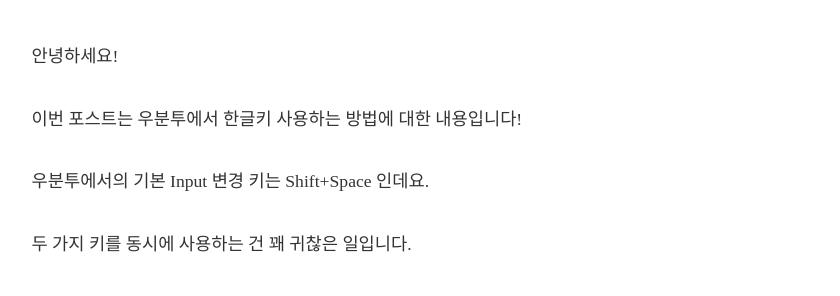
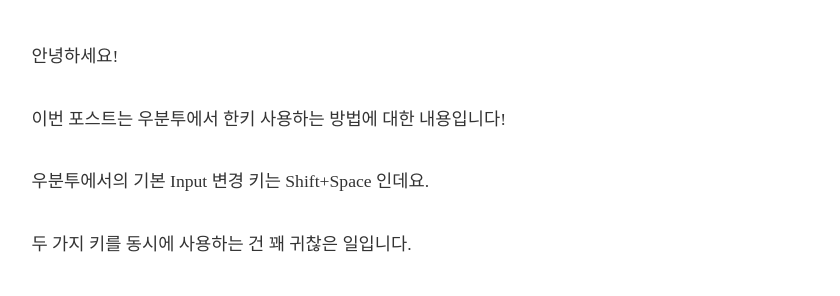
Before and after one commit to PEBpung/PEBpung.github.io, a Jekyll site: the page built from _posts/2020-08-04-ubuntu-hangle-setting.md, in a window 1280 px wide and 900 px high. Shown: the part 275-571 px from the top of the window, without its empty margins (220-1060 px from the left). Built offline with Jekyll 4.4.1, drawn with Linux system fonts in a browser that asks for light colours; nearby versions of some CDN libraries; some web fonts are replaced; comment, search, counter and statistics services are not loaded; some of the changed text lies outside the part shown.

Commit message:
Revise poster

```diff
--- a/_posts/2020-08-04-ubuntu-hangle-setting.md
+++ b/_posts/2020-08-04-ubuntu-hangle-setting.md
@@ -11,7 +11,7 @@
 
 <br>
 
-이번 포스트는 우분투에서 한글키 사용하는 방법에 대한 내용입니다!
+이번 포스트는 우분투에서 한키 사용하는 방법에 대한 내용입니다!
 
 <br>
 
@@ -143,4 +143,9 @@
 
 <br>
 
+(Tip)
+만약 제대로 실행이 안 되신다면 컴퓨터를 다시시작 해주세요!
+
+<br>
+
 ![flow](/assets/img/2020-08-04/hangle6.png)   ![flow](/assets/img/2020-08-04/hangle7.png)
```
